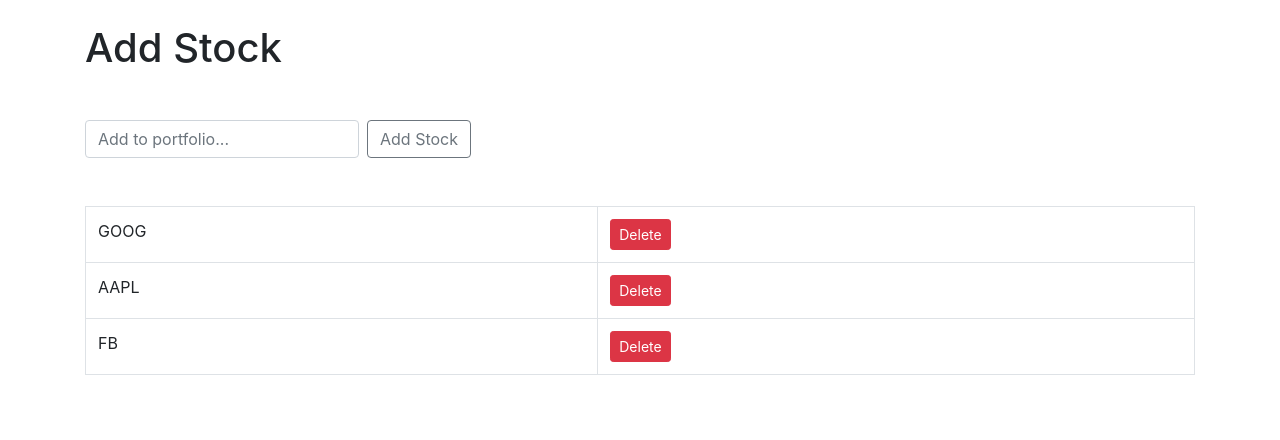
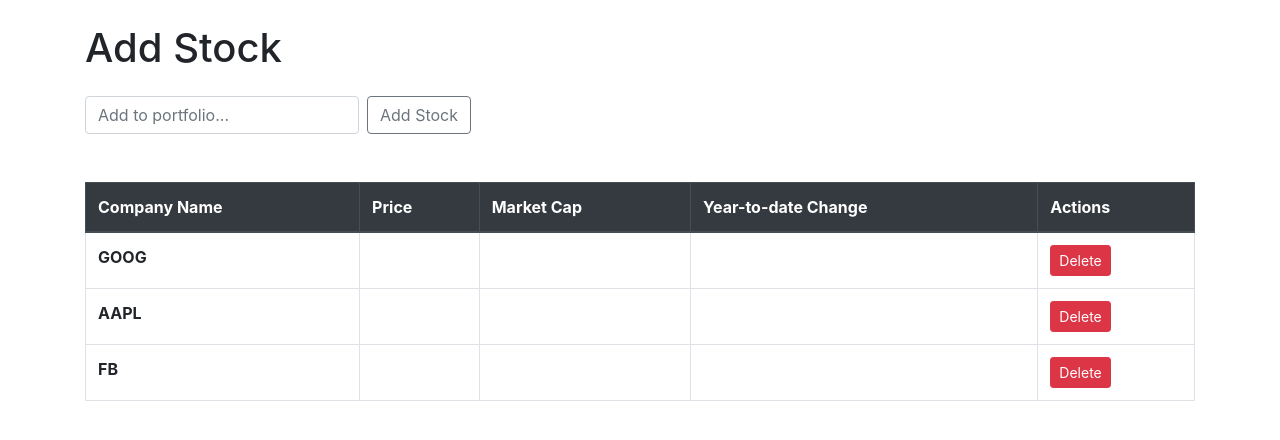
Before and after one commit to designbureau/djangostocks, a Django app: page /add_stock in a window 1280 px wide. Shown: the part 56-496 px from the top of the page. Run offline with Django 3.2, Linux system fonts and the light colour scheme; data comes from the database, SQL or seed files in the repository; both versions use the stored data as it was after the commit; some libraries are stand-ins or nearby versions.

Commit message:
some work to table

```diff
--- a/stocks/quotes/templates/add_stock.html
+++ b/stocks/quotes/templates/add_stock.html
@@ -6,10 +6,10 @@
     <h1>Add Stock</h1>
 
 
-    <form action="{% url 'add_stock' %}" class="form-inline my-5" method="POST">
+    <form action="{% url 'add_stock' %}" class="form-inline mb-5 mt-4" method="POST">
       {% csrf_token %}
       <input class="form-control mr-sm-2" type="text" name="ticker" placeholder="Add to portfolio...">
-      <button class="btn btn-outline-secondary my-2 my-sm-0" type="submit">Add Stock</button>
+      <button class="btn btn-outline-secondary" type="submit">Add Stock</button>
     </form>
 
 
@@ -17,9 +17,23 @@
 
 <table class="table table-md table-bordered">
   <tbody>
+
+    <thead class="thead-dark">
+      <tr>
+        <th scope="col">Company Name</th>
+        <th scope="col">Price</th>
+        <th scope="col">Market Cap</th>
+        <th scope="col">Year-to-date Change</th>
+        <th scope="col">Actions</th>
+      </tr>
+    </thead>
+
     {% for item in ticker %}
       <tr>
-        <td>{{ item }}</td>
+        <th scope="row">{{ item }}</th>
+        <td></td>
+        <td></td>
+        <td></td>
         <td><a class="btn btn-sm btn-danger" href="{% url 'delete' item.id %}">Delete</a></td>
       </tr>
     {% endfor %}
```
Also changed, not shown: stocks/db.sqlite3.
